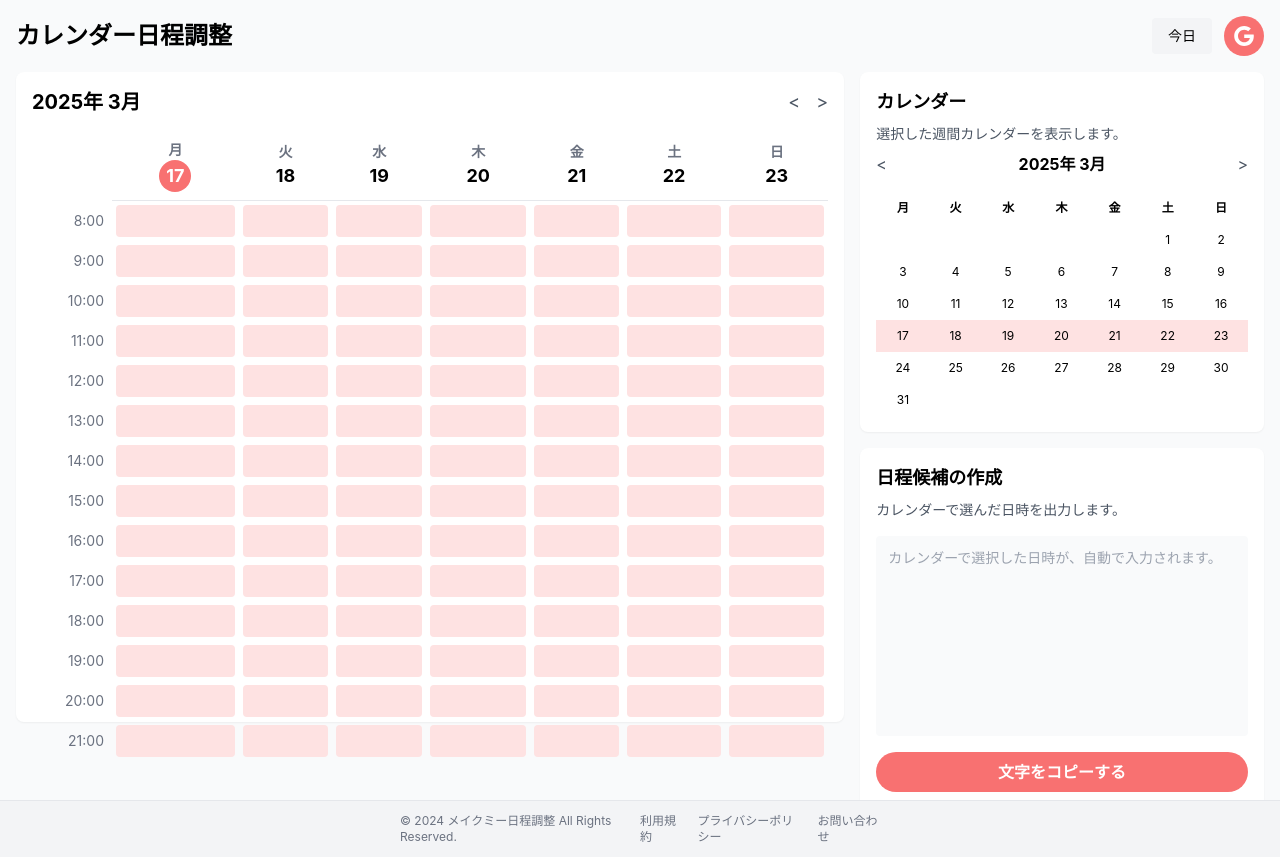
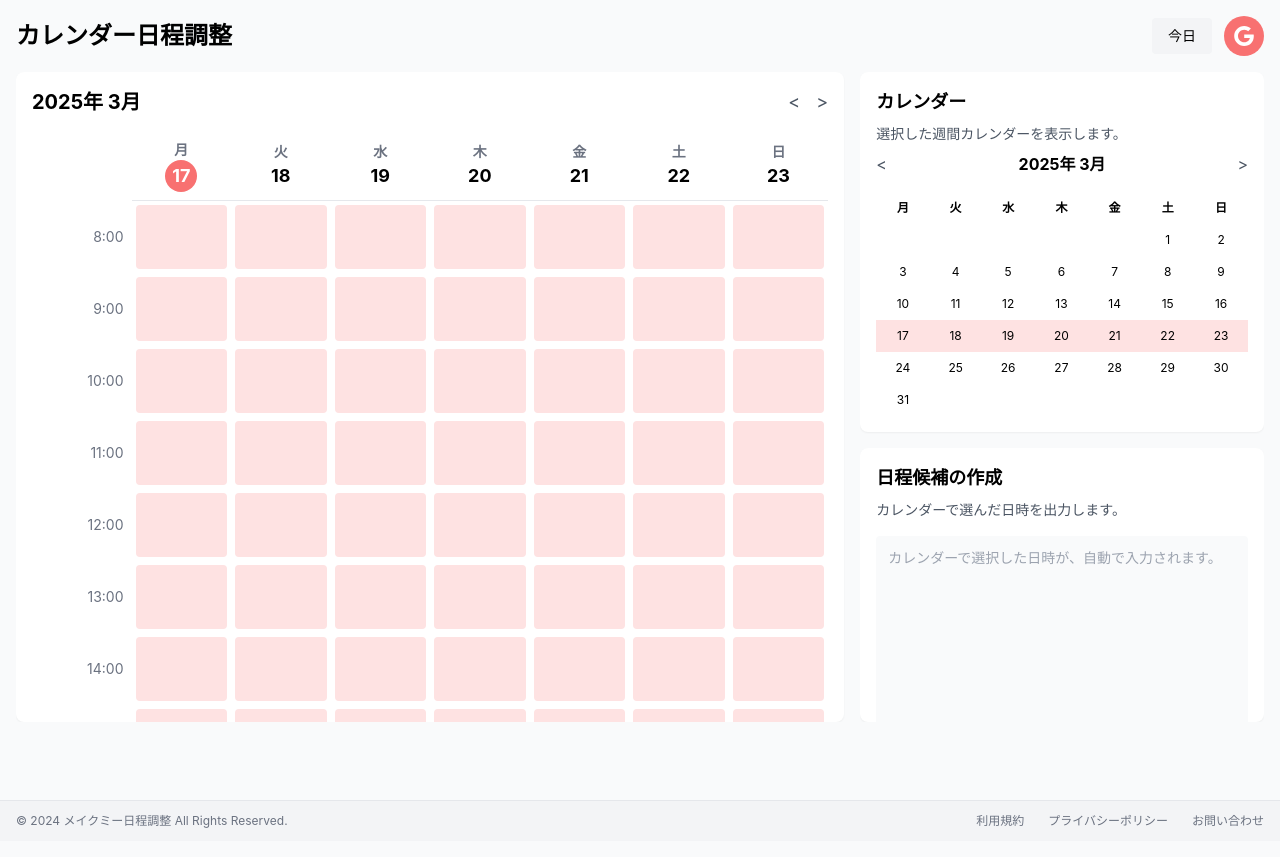
Before and after one commit to HironoriKan/makeme-nichocale, a Next.js app: page / in a window 1280 px wide. Built offline with nearby package versions, Linux system fonts and the light colour scheme.

Commit message:
デスクトップの警備修正

```diff
--- a/components/CalendarTextGenerator.js
+++ b/components/CalendarTextGenerator.js
@@ -996,7 +996,7 @@ const CalendarTextGenerator = ({
       const availableHeight = window.innerHeight - fixedHeight - (parseInt(document.documentElement.style.getPropertyValue('--safe-bottom') || '0', 10));
 
       // グリッドの高さを設定（全体の60%程度）
-      const gridHeight = Math.max(200, availableHeight * 0.3); // 最低200pxを確保
+      const gridHeight = Math.max(200, availableHeight * 0.6); // 縦幅を2倍に変更（0.3→0.6）
       document.documentElement.style.setProperty('--grid-height', `${gridHeight}px`);
 
       // コンソールに高さ情報を出力（デバッグ用）
@@ -1373,7 +1373,7 @@ const CalendarTextGenerator = ({
   // デスクトップ用のレイアウト
   const renderDesktopLayout = () => {
     return (
-      <div className="min-h-screen bg-gray-50 p-4">
+      <div className="min-h-screen bg-gray-50 p-4 overflow-hidden">
         <div className="max-w-[1500px] mx-auto">
           {/* ヘッダー */}
           <div className="mb-4 flex justify-between items-center">
@@ -1420,9 +1420,9 @@ const CalendarTextGenerator = ({
           </div>
 
           {/* メインコンテンツ */}
-          <div className="flex flex-row gap-4" style={{ height: 'calc(100vh - 150px)', minHeight: '600px' }}>
+          <div className="flex flex-row gap-4 overflow-hidden" style={{ height: 'calc(100vh - 150px)', minHeight: '600px' }}>
             {/* 左側：カレンダーグリッド */}
-            <div className="bg-white rounded-lg shadow-sm p-4" style={{ width: 'calc(67% - 8px)', minWidth: '600px', maxWidth: '1000px' }}>
+            <div className="bg-white rounded-lg shadow-sm p-4 overflow-hidden" style={{ width: 'calc(67% - 8px)', minWidth: '600px', maxWidth: '1000px' }}>
               <div className="flex justify-between items-center mb-4">
                 <div className="text-xl font-bold">
                   {weekDates.length > 0 ? `${weekDates[0].getFullYear()}年 ${weekDates[0].getMonth() + 1}月` : ''}
@@ -1553,10 +1553,10 @@ const CalendarTextGenerator = ({
 
               {/* カレンダーのグリッド */}
               <div className="overflow-auto h-[calc(100%-60px)]" style={{ minHeight: '400px' }}>
-                <table className="w-full border-collapse">
+                <table className="w-full border-collapse table-fixed">
                   <thead>
                     <tr>
-                      <th className="w-20"></th>
+                      <th className="w-[60px]"></th>
                       {weekdays.map((weekday, index) => {
                         const date = weekDates[index];
                         const isToday = date &&
@@ -1565,7 +1565,7 @@ const CalendarTextGenerator = ({
                           date.getFullYear() === today.getFullYear();
 
                         return (
-                          <th key={index} className="p-2 text-center border-b">
+                          <th key={index} className="p-2 text-center border-b" style={{ width: `calc((100% - 60px) / 7)` }}>
                             <div className="text-sm text-gray-500">{weekday}</div>
                             <div className={`text-lg font-bold ${isToday ? 'bg-red-400 text-white rounded-full w-8 h-8 flex items-center justify-center mx-auto' : ''}`}>
                               {date ? date.getDate() : ''}
@@ -1578,7 +1578,7 @@ const CalendarTextGenerator = ({
                   <tbody>
                     {timeSlots.map((time, timeIndex) => (
                       <tr key={timeIndex}>
-                        <td className="p-2 text-sm text-gray-500 text-right">
+                        <td className="p-2 text-sm text-gray-500 text-right w-[60px]">
                           {time}
                         </td>
                         {weekdays.map((_, dayIndex) => {
@@ -1592,9 +1592,10 @@ const CalendarTextGenerator = ({
                               key={dayIndex}
                               className="p-1 cursor-pointer"
                               onClick={() => handleCellClick(dayIndex, timeIndex)}
+                              style={{ width: `calc((100% - 60px) / 7)` }}
                             >
                               <div
-                                className={`h-8 rounded flex items-center justify-center ${
+                                className={`h-16 rounded flex items-center justify-center ${
                                   isOccupied ? 'bg-gray-200' :
                                   isSelected ? 'bg-red-300' : 'bg-red-50'
                                 }`}
@@ -1622,7 +1623,7 @@ const CalendarTextGenerator = ({
             </div>
 
             {/* 右側：ミニカレンダーと日程候補 */}
-            <div style={{ width: 'calc(33% - 8px)', minWidth: '300px', maxWidth: '500px' }} className="flex flex-col gap-4">
+            <div style={{ width: 'calc(33% - 8px)', minWidth: '300px', maxWidth: '500px' }} className="flex flex-col gap-4 overflow-hidden">
               {/* 右上：ミニカレンダー */}
               <div className="bg-white rounded-lg p-4 shadow-sm">
                 <h2 className="text-lg font-bold mb-2">カレンダー</h2>
@@ -1649,7 +1650,7 @@ const CalendarTextGenerator = ({
               </div>
 
               {/* 右下：日程候補の出力 */}
-              <div className="bg-white rounded-lg p-4 shadow-sm flex-1">
+              <div className="bg-white rounded-lg p-4 shadow-sm flex-1 overflow-hidden">
                 <h2 className="text-lg font-bold mb-2">日程候補の作成</h2>
                 <p className="text-sm text-gray-600 mb-4">カレンダーで選んだ日時を出力します。</p>
                 <div
@@ -2030,11 +2031,11 @@ const CalendarTextGenerator = ({
 
       {/* フッター */}
       <div className="footer-area w-full bg-gray-100 border-t border-gray-200 py-3 mt-auto">
-        <div className="max-w-lg mx-auto px-4 flex flex-col sm:flex-row justify-between items-center">
-          <div className="text-xs text-gray-500 mb-2 sm:mb-0">
+        <div className="max-w-[1500px] mx-auto px-4 flex flex-row justify-between items-center">
+          <div className="text-xs text-gray-500">
             © 2024 メイクミー日程調整 All Rights Reserved.
           </div>
-          <div className="flex space-x-4">
+          <div className="flex space-x-6">
             <a href="#" className="text-xs text-gray-500">利用規約</a>
             <a href="#" className="text-xs text-gray-500">プライバシーポリシー</a>
             <a href="#" className="text-xs text-gray-500">お問い合わせ</a>
```
